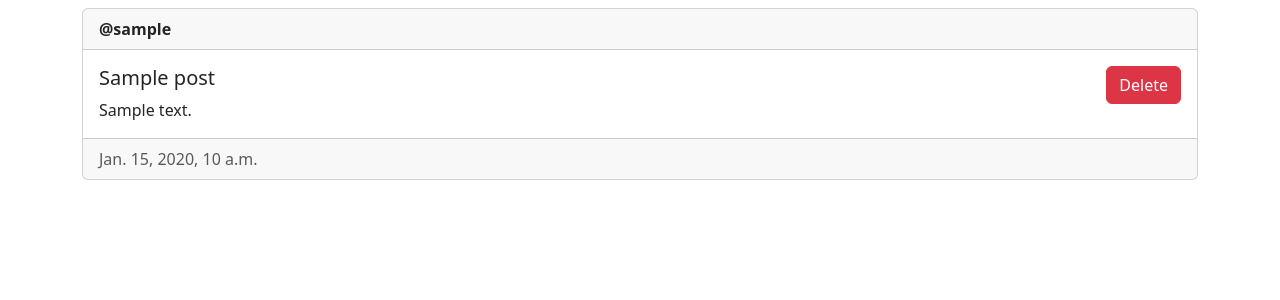
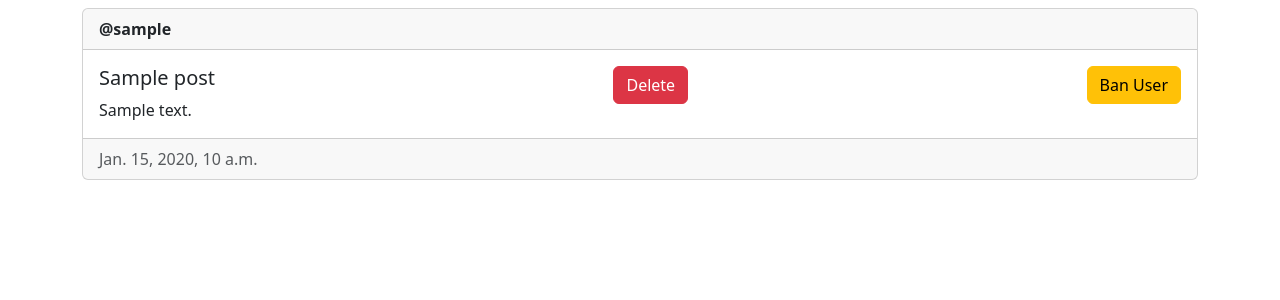
Before and after one commit to AndroidLord/django_user_management_project, a Django app: page / in a window 1280 px wide. Shown: the part 56-356 px from the top of the page. Run offline with Django 4.2, Linux system fonts and the light colour scheme; a user stored in the database is signed in; tables that the repository leaves empty hold one stand-in row (values such as "Sample post").

Commit message:
Added feature like 1) Staff able to ban User 2) Create different group with different permission like default grp, mod grp etc.

```diff
--- a/main/templates/main/home.html
+++ b/main/templates/main/home.html
@@ -1,20 +1,30 @@
 {% extends 'main/base.html' %} {% block title %}Home{% endblock %}
 {% block content %} {% for post in posts %}
     <div class="card mt-2">
-  <div class="card-header"><strong>@{{post.author}}</strong></div>
+        <div class="card-header"><strong>@{{ post.author }}</strong></div>
         <div class="card-body d-flex flex-row justify-content-between">
             <div>
-      <h5 class="card-title">{{post.title}}</h5>
-      <p class="card-text">{{post.description}}</p>
+                <h5 class="card-title">{{ post.title }}</h5>
+                <p class="card-text">{{ post.description }}</p>
             </div>
-   {% if user == post.author %}
+
+            {% if user == post.author or perms.main.delete_post %}
                 <form method="post">
                     {% csrf_token %}
                     <button type="submit" class="btn btn-danger" name="post-id" value="{{ post.id }}">Delete</button>
                 </form>
             {% endif %}
+
+            {% if user.is_staff %}
+                <form method="post">
+                    {% csrf_token %}
+                    <button type="submit" class="btn btn-warning" name="user-id" value="{{ post.author.id }}">Ban User
+                    </button>
+                </form>
+            {% endif %}
+
         </div>
-  <div class="card-footer text-muted">{{post.created_at}}</div>
+        <div class="card-footer text-muted">{{ post.created_at }}</div>
     </div>
 {% empty %}
     <p>No posts yet.</p>
--- a/main/views.py
+++ b/main/views.py
@@ -1,7 +1,8 @@
 from django.shortcuts import render, redirect
 from .forms import RegisterForm, PostForm
 from django.contrib.auth import login, logout, authenticate
-from django.contrib.auth.decorators import login_required
+from django.contrib.auth.models import User, Group
+from django.contrib.auth.decorators import login_required, permission_required
 from .models import Post
 
 # Create your views here.
@@ -12,10 +13,26 @@ def home(request):
 
     if request.method == 'POST':
         post_id = request.POST.get('post-id')
-        post = Post.objects.filter(id=post_id).first()
-        if post and post.author == request.user:
-            post.delete()
-        return redirect('/home')
+        user_id = request.POST.get('user-id')
+
+        if post_id:
+            post = Post.objects.filter(id=post_id).first()
+            if post and (post.author == request.user or request.user.has_perm('main.delete_post')):
+                post.delete()
+
+        elif user_id:
+            user = User.objects.filter(id=user_id).first()
+            if user and  request.user.is_staff:
+                try:
+                    group = Group.objects.get(name='default')
+                    group.user_set.remove(user)
+                except:
+                    pass
+                try:
+                    group = Group.objects.get(name='mod')
+                    group.user_set.remove(user)
+                except:
+                    pass
 
     return render(request,'main/home.html',{'posts':posts})
 
@@ -33,6 +50,7 @@ def sign_up(request):
     return render(request,'registration/sign_up.html',{'form':form})
 
 @login_required(login_url='/login')
+@permission_required('main.add_post',login_url='/login',raise_exception=True)
 def create_post(request):
     if request.method == 'POST':
         form = PostForm(request.POST)
```
Also changed, not shown: main/apps.py (+12 -1 lines). Lines whose indentation alone changed are shown as unchanged.
